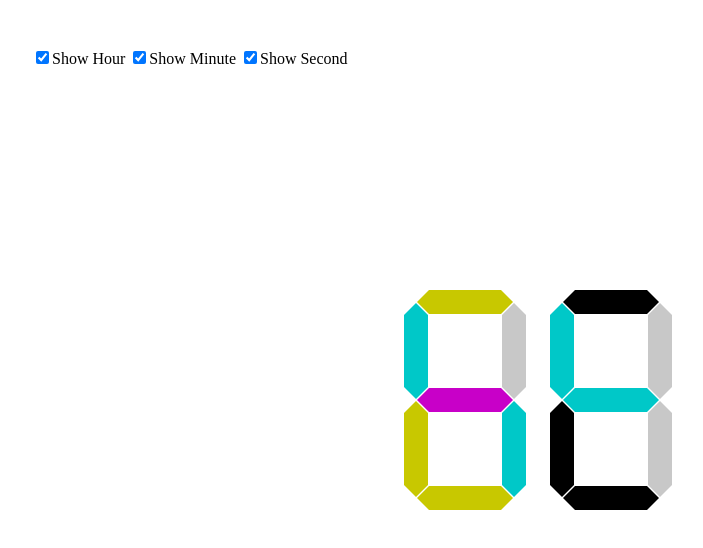
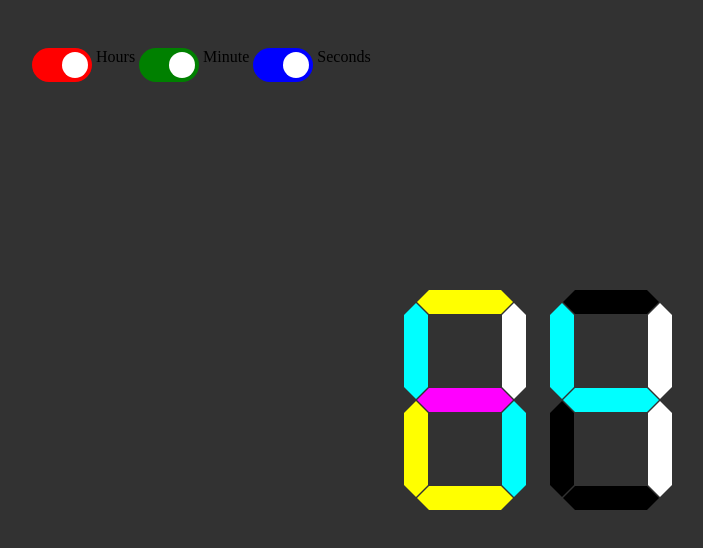
Before and after one commit to internetblacksmith/impossible-clock, a website: page app/index.html in a window 1280 px wide. Shown: the whole page, without its empty margins (16-719 px from the left). Drawn offline with nearby package versions, Linux system fonts and the light colour scheme; files that its build step writes are made by us from their sources.

Commit message:
use switch instead of checkboxes

```diff
--- a/app/index.html
+++ b/app/index.html
@@ -13,10 +13,9 @@
 
 
   </head>
-  <body>
-    <!--[if IE]>
-      <p class="browserupgrade">You are using an <strong>outdated</strong> browser. Please <a href="http://browsehappy.com/">upgrade your browser</a> to improve your experience.</p>
-    <![endif]-->
+
+<body id="body">
+  <!--[if IE]><p class="browserupgrade">You are using an <strong>outdated</strong> browser. Please <a href="http://browsehappy.com/">upgrade your browser</a> to improve your experience.</p><![endif]-->
     <div id="vertical-center">
       <div id="clock-container">
         <div id="display-1" class="display-container display-size-12 display-no-0-0-0">
@@ -40,9 +39,21 @@
       </div>
     </div>
 
-    <input type="checkbox" checked="checked" id="input-show-hour"><label for="input-show-hour">Show Hour</label>
-    <input type="checkbox" checked="checked" id="input-show-minute"><label for="input-show-minute">Show Minute</label>
-    <input type="checkbox" checked="checked" id="input-show-second"><label for="input-show-second">Show Second</label>
+  <label class="switch hour">
+    <input type="checkbox" checked="checked" id="input-show-hour">
+    <span class="slider round hour"></span>
+  </label>
+  <label for="input-show-hours">Hours</label>
+  <label class="switch minute">
+    <input type="checkbox" checked="checked" id="input-show-minute">
+    <span class="slider round minute"></span>
+  </label>
+  <label for="input-show-minute">Minute</label>
+  <label class="switch second">
+    <input type="checkbox" checked="checked" id="input-show-second">
+    <span class="slider round second"></span>
+  </label>
+  <label for="input-show-second">Seconds</label>
 
     <!-- build:js scripts/vendor.js -->
 
--- a/app/scripts/main.js
+++ b/app/scripts/main.js
@@ -1,10 +1,13 @@
-var display1 = document.getElementById('display-1');
-var display2 = document.getElementById('display-2');
-var baseClass = 'display-container display-size-12 display-no-';
+var display1 = document.getElementById("display-1");
+var display2 = document.getElementById("display-2");
+var body = document.getElementById("body")
+
+var digitBaseClass = "display-container display-size-12 display-no-";
+var bodyBaseClass = "body-"
 
 function zeroFill(string, length) {
   for (var i = 0, l = length - string.length; i < l; i++) {
-    string = '0' + string;
+    string = "0" + string;
   }
   return string;
 }
@@ -46,10 +49,19 @@ function sDigit(d, digit) {
   return "10";
 }
 
+function bodyBackGround(id){
+  if (isChecked(id)) {
+    return "on";
+  }
+  return "off";
+}
+
 function setdisplays() {
   var d = new Date();
-  display1.className = baseClass + hDigit(d, 0) + "-" + mDigit(d, 0) + "-" + sDigit(d, 0);
-  display2.className = baseClass + hDigit(d, 1) + "-" + mDigit(d, 1) + "-" + sDigit(d, 1);
+  display1.className = digitBaseClass + hDigit(d, 0) + "-" + mDigit(d, 0) + "-" + sDigit(d, 0);
+  display2.className = digitBaseClass + hDigit(d, 1) + "-" + mDigit(d, 1) + "-" + sDigit(d, 1);
+  var bodyClass = bodyBaseClass + bodyBackGround("input-show-hour") + "-" + bodyBackGround("input-show-minute") + "-" + bodyBackGround("input-show-second");
+  body.className = bodyClass;
 }
 setInterval(setdisplays, 1000);
 setdisplays();
--- a/app/styles/main.scss
+++ b/app/styles/main.scss
@@ -1,6 +1,5 @@
 body {
   margin: 48px;
-  background: #fff;
 }
 
 .clear {
@@ -158,7 +157,7 @@ body {
   $digit_array: nth($array, $digit + 1);
 
   @if ( nth($digit_array, $segment) == "on" ) {
-    @return 200;
+    @return 255;
   } @else {
     @return 0;
   }
@@ -170,7 +169,7 @@ body {
   $green: digit($minute, $segment);
   $blue:  digit($second, $segment);
 
-  @return rgb($red, $green, $blue);;
+  @return rgb($red, $green, $blue);
 }
 
 @mixin segments($hour, $minute, $second, $segment) {
@@ -203,3 +202,91 @@ body {
     }
   }
 }
+
+
+
+@function bodybackgroundcolor($color){
+
+  @if ($color == "on"){
+    @return 50;
+  } @else {
+    @return 200;
+  }
+}
+
+@each $hour in ["on", "off"] {
+  @each $minute in ["on", "off"] {
+    @each $second in ["on", "off"] {
+
+      .body-#{$hour}-#{$minute}-#{$second} {
+        background-color: rgb(bodybackgroundcolor($hour),bodybackgroundcolor($minute),bodybackgroundcolor($second),);
+      }
+    }
+  }
+}
+
+.switch {
+  position: relative;
+  display: inline-block;
+  width: 60px;
+  height: 34px;
+  input {
+    opacity: 0;
+    width: 0;
+    height: 0;
+  }
+}
+
+.slider {
+  position: absolute;
+  cursor: pointer;
+  top: 0;
+  left: 0;
+  right: 0;
+  bottom: 0;
+  background-color: #ccc;
+  -webkit-transition: .4s;
+  transition: .4s;
+  &:before {
+    position: absolute;
+    content: "";
+    height: 26px;
+    width: 26px;
+    left: 4px;
+    bottom: 4px;
+    background-color: white;
+    -webkit-transition: .4s;
+    transition: .4s;
+  }
+}
+
+input {
+  &:checked + .slider {
+    &.hour {
+      background-color: red;
+    }
+    &.minute {
+      background-color: green;
+    }
+    &.second {
+      background-color: blue;
+    }
+  }
+  &:focus + .slider {
+    box-shadow: 0 0 1px #2196F3;
+  }
+  &:checked + .slider:before {
+    -webkit-transform: translateX(26px);
+    -ms-transform: translateX(26px);
+    transform: translateX(26px);
+  }
+}
+
+/* Rounded sliders */
+
+.slider.round {
+  border-radius: 34px;
+  &:before {
+    border-radius: 50%;
+  }
+}
```
